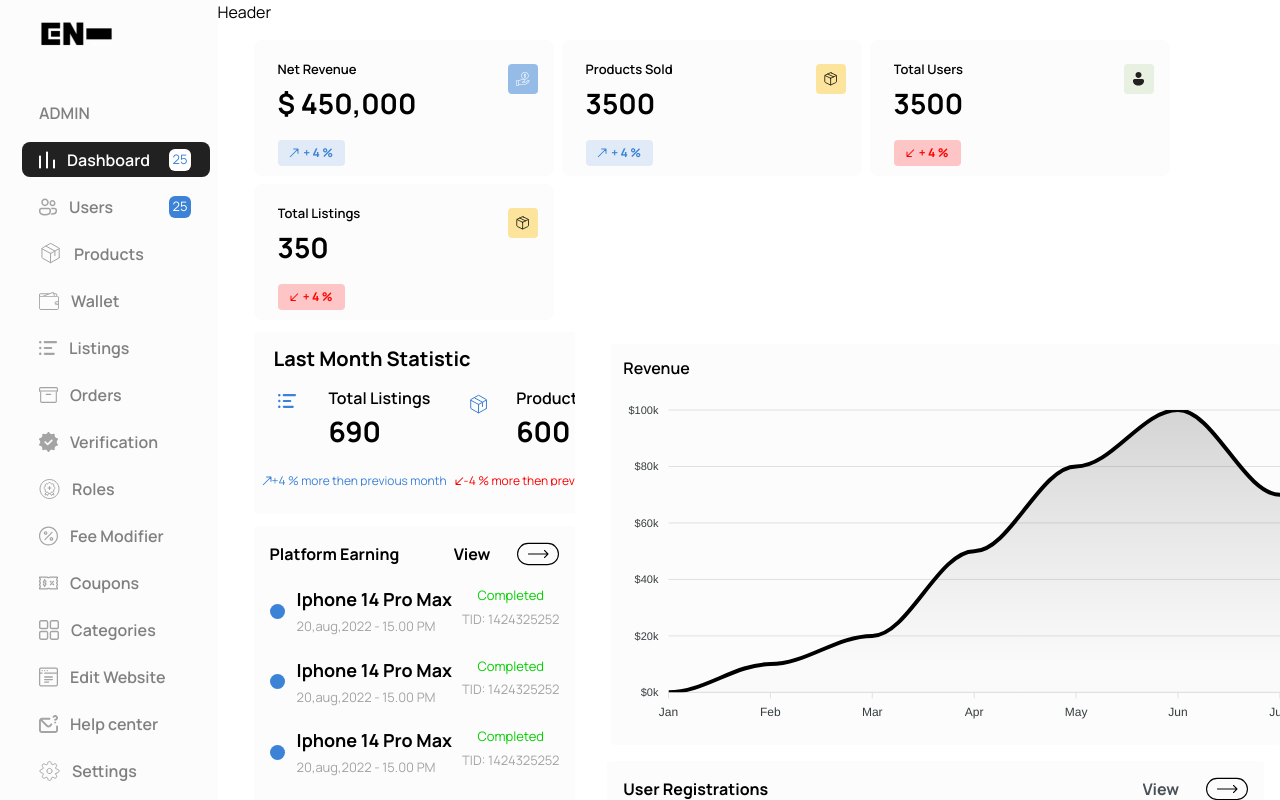
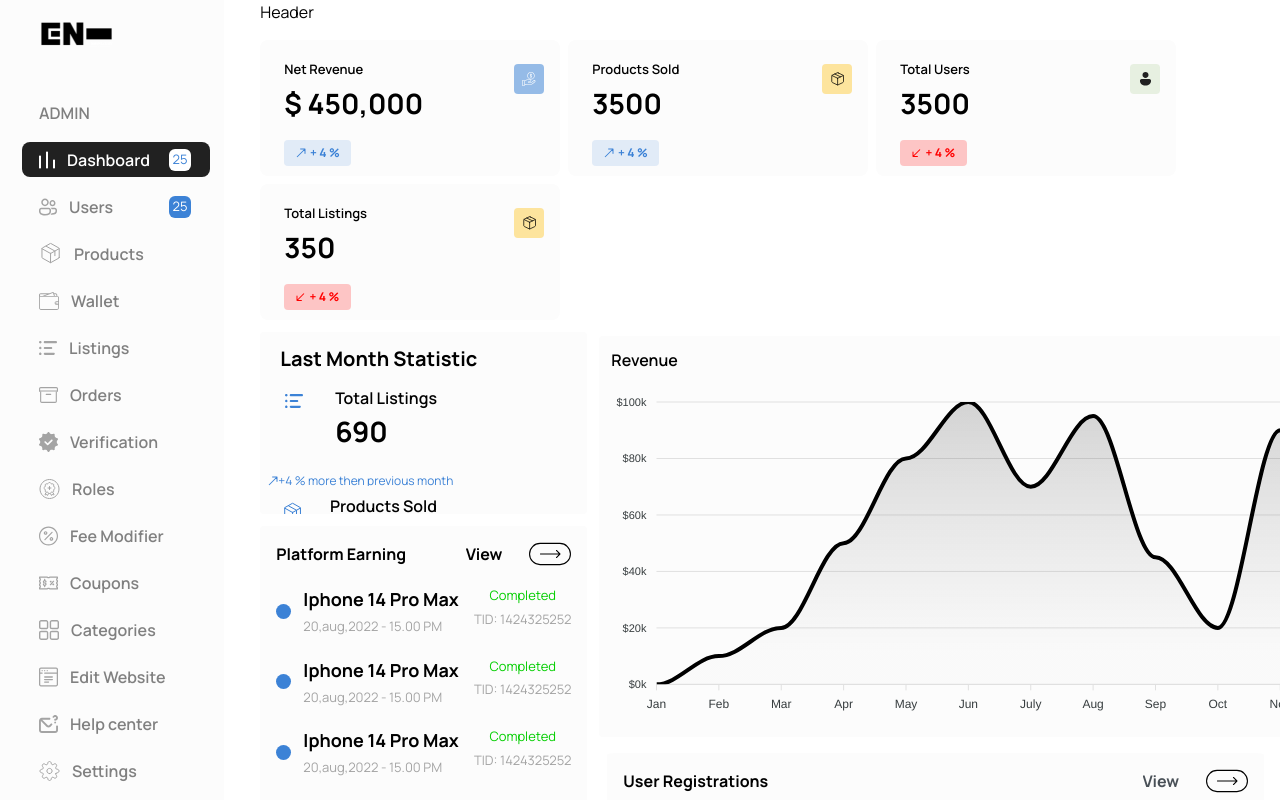
Before and after one commit to SmurfTec/Electra-Admin, a React (Vite) app: page /Dashboard in a window 1280 px wide. Shown: the top 800 px of the page. Built offline with nearby package versions, Linux system fonts and the light colour scheme; sample sign-in values are in the browser's storage.

Commit message:
Dashboard final

```diff
--- a/src/App.tsx
+++ b/src/App.tsx
@@ -18,8 +18,8 @@ function App() {
   return (
     <div className="flex">
       {show && <SideBar />}
-      <div className="w-[83rem]">
-       {show&& <Header />}
+      <div className="w-[100%]">
+
        <div className="ml-[36px]">
 
         <Routes>
--- a/src/atoms/Button/index.tsx
+++ b/src/atoms/Button/index.tsx
@@ -2,6 +2,6 @@ import React from 'react'
 
 export const CustomButton = ({txt,classes,...props}:any) => {
   return (
-     <div {...props} className={`w-[397px] h-[72px] flex items-center justify-center bg-black text-[white] text-[16px] font-[500] rounded-[17px] ${classes}`}>{txt}</div>
+     <div {...props} className={`w-[397px] h-[72px] overflow-hidden flex items-center justify-center bg-black text-[white] text-[16px] font-[500] rounded-[17px] ${classes}`}>{txt}</div>
   )
 }
--- a/src/components/RevenueChart/index.tsx
+++ b/src/components/RevenueChart/index.tsx
@@ -93,22 +93,27 @@ export const RevenueChart = () => {
           x: "Dec",
           y: 100,
         },
+        {
+          x:"jan",
+          y:80
+        }
       ],
     },
   ];
   return (
-    <div className="ml-5 mt-3 bg-[#FCFCFC] rounded overflow-hidden">
-      <div className="overflow-y-hidden">
+    <div className="ml-2 mt-1 bg-[#FCFCFC] rounded overflow-x-scroll  w-full ">
+      <div className="">
         <div>
-          <p className="font-semibold pt-3 pl-3 overflow-hidden">Revenue</p>
+          <p className="font-semibold pt-3 pl-3 overflow-hidden ">Revenue</p>
         </div>
-        <div className="overflow-hidden">
+        <div className="overflow-x-scroll">
         <Chart
           options={options}
           series={series}
           type="area"
           height={350}
-          width={1200}
+          // width={850}
+          style={{width:"51rem"}}
         />
         </div>
 
--- a/src/components/StaticCard/index.tsx
+++ b/src/components/StaticCard/index.tsx
@@ -1,10 +1,10 @@
 import IMAGES from "../../assets/Images";
 export const StaticCard = () => {
   return (
-    <div className="bg-[#FCFCFC] h-[182px] w-[570px]  rounded px-2 ">
+    <div className="bg-[#FCFCFC] h-[182px] w-auto  rounded px-2 ">
       <h1 className="font-bold mt-3 ml-3 text-[20px]">Last Month Statistic</h1>
-      <div className="flex flex-wrap gap-2 mt-3">
-        <div className="  h-[100px] overflow-hidden">
+      <div className="flex flex-wrap gap-2 mt-3 ">
+        <div className="  h-[100px] overflow-hidden ">
           <div className="flex justify-around">
             <img className=" self-start mt-2" src={IMAGES.bluehamburger} />
             <div>
@@ -19,7 +19,7 @@ export const StaticCard = () => {
             </p>
           </div>
         </div>
-        <div className="  h-[100px] overflow-hidden">
+        <div className="  h-[100px] overflow-hidden ">
           <div className="flex justify-around">
             <img className=" self-start mt-2" src={IMAGES.bluebox} />
             <div>
--- a/src/pages/Dashboard/index.tsx
+++ b/src/pages/Dashboard/index.tsx
@@ -4,6 +4,7 @@ import {
   PlatformEarning,
   RevenueChart,
   DashTable,
+  Header
 } from "../../components";
 import IMAGES from "../../assets/Images";
 export const Dashboard = () => {
@@ -53,6 +54,7 @@ export const Dashboard = () => {
 
   return (
     <div >
+       <Header />
       <div className="flex flex-wrap justify-start gap-2">
         <DashCard
           title={"Net Revenue"}
@@ -91,7 +93,7 @@ export const Dashboard = () => {
           arrowImg={IMAGES.downarrow}
         />
       </div>
-      <div className="flex mt-3 gap-4 ">
+      <div className="flex mt-3 gap-1 ">
         <div>
           <StaticCard />
           <PlatformEarning />
```
